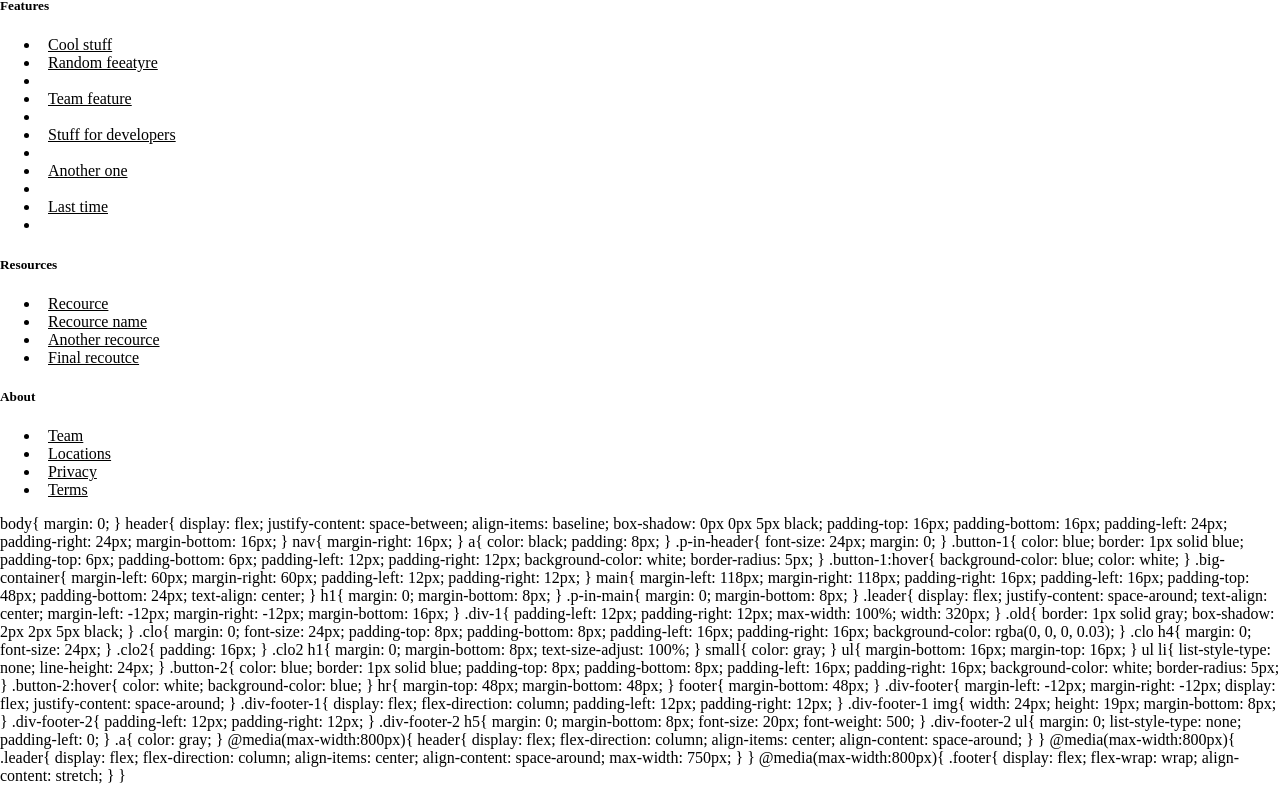
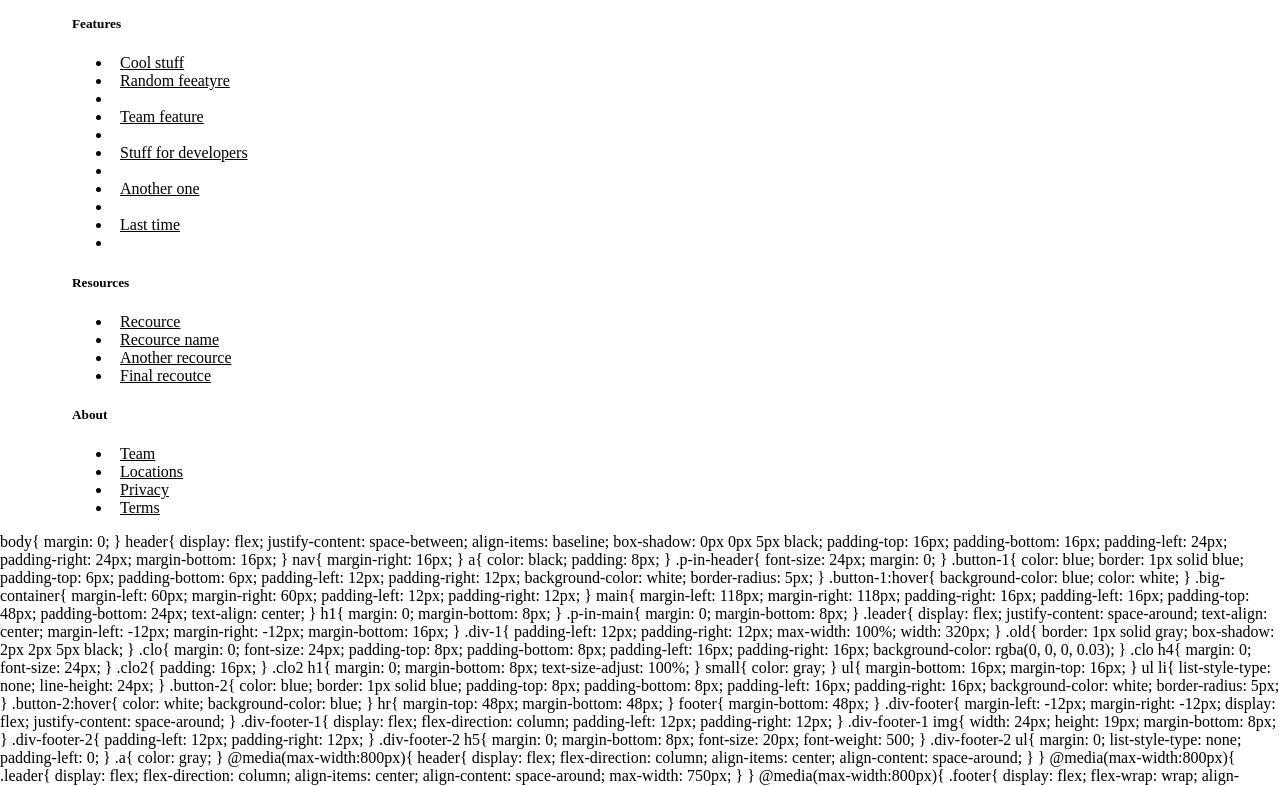
Before and after one commit to Aiylchieva-Tamara/pricing, a plain HTML site: page index.html in a window 1280 px wide. Shown: the part 910-1696 px from the top of the page. Drawn offline with Linux system fonts and the light colour scheme.

Commit message:
big-container margin and padding

```diff
--- a/styles.css
+++ b/styles.css
@@ -37,3 +37,9 @@ a{
     background-color: blue;
     color: white;
 }
+.big-container{
+    margin-left: 60px;
+    margin-right: 60px;
+    padding-left: 12px;
+    padding-right: 12px;
+}
```
